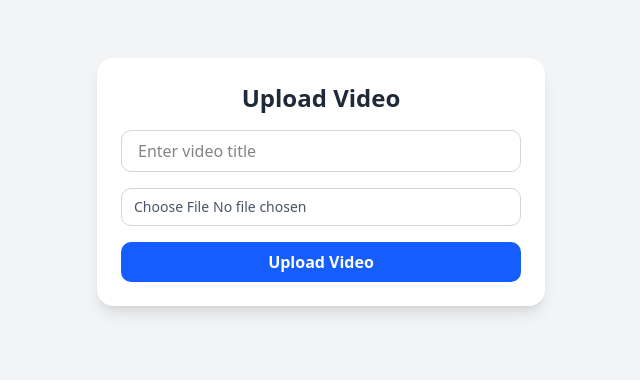
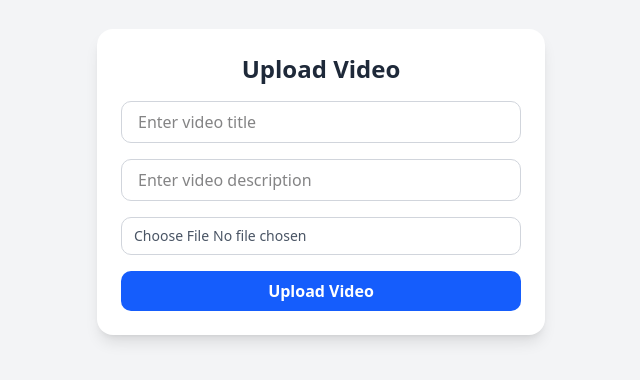
Before and after one commit to Ram-1418/vidz-frontend, a React (Vite) app: page /fileupload in a window 1280 px wide. Shown: the part 218-598 px from the top of the page, without its empty margins (319-959 px from the left). Built offline with nearby package versions, Linux system fonts and the light colour scheme; no server answers.

Commit message:
feat: add video description input to VideoUpload component and update upload logic

```diff
--- a/src/apiServices/videoService.ts
+++ b/src/apiServices/videoService.ts
@@ -1,6 +1,5 @@
-import axios, { Axios, formToJSON } from "axios";
+import axios, { Axios,  } from "axios";
 import { apiBaseUrl } from "../lib/constsants";
-import { string } from "zod";
 
 
 type SignatueType={
@@ -52,7 +51,7 @@ async function  uploadVideoToCloudinary(
     return error
   }
 }
- async function uploadVideo(videoFile: File, title: string) {
+ async function uploadVideo(videoFile: File, title: string,description:string) {
   try {
     const signature = await getVideoUploadSignature();
     if (!signature) throw new Error("Failed to generate signature");
@@ -64,7 +63,8 @@ async function  uploadVideoToCloudinary(
     const response = await axios.post(
       `${apiBaseUrl}/videos`,
       {
-        title, // ✅ send title
+        title,
+        description, // ✅ send title
         videoUrl: uploadedVideo.secure_url,
         publicId: uploadedVideo.public_id,
         duration: uploadedVideo.duration,
--- a/src/components/VideoUpload.tsx
+++ b/src/components/VideoUpload.tsx
@@ -5,6 +5,7 @@ const VideoUpload = () => {
   const [file, setFile] = useState<File | null>(null);
   const [title, setTitle] = useState<string>("");
   const [loading, setLoading] = useState<boolean>(false);
+  const [description, setDescription] = useState<string>("");
 
   const handleUpload = async () => {
     if (!file) {
@@ -15,17 +16,22 @@ const VideoUpload = () => {
       alert("Please enter a title");
       return;
     }
+    if (!description.trim()) {
+      alert("Please enter a description");
+      return;
+    }
 
     try {
       setLoading(true);
-      const response = await uploadVideo(file, title);
+      const response = await uploadVideo(file, title, description);
       console.log("Uploaded Video Response:", response);
       alert("✅ Video uploaded successfully!");
       setTitle("");
       setFile(null);
+      setDescription("");
     } catch (error) {
       console.error("Upload failed", error);
-      alert("❌ Upload failed. Check console.");
+
     } finally {
       setLoading(false);
     }
@@ -44,6 +50,15 @@ const VideoUpload = () => {
           placeholder="Enter video title"
           value={title}
           onChange={(e) => setTitle(e.target.value)}
+          className="w-full px-4 py-2 mb-4 border border-gray-300 rounded-lg focus:outline-none focus:ring-2 focus:ring-blue-500"
+        />
+
+        {/* Description Input */}
+        <input
+          type="text"
+          placeholder="Enter video description"
+          value={description}
+          onChange={(e) => setDescription(e.target.value)}
           className="w-full px-4 py-2 mb-4 border border-gray-300 rounded-lg focus:outline-none focus:ring-2 focus:ring-blue-500"
         />
 
```
